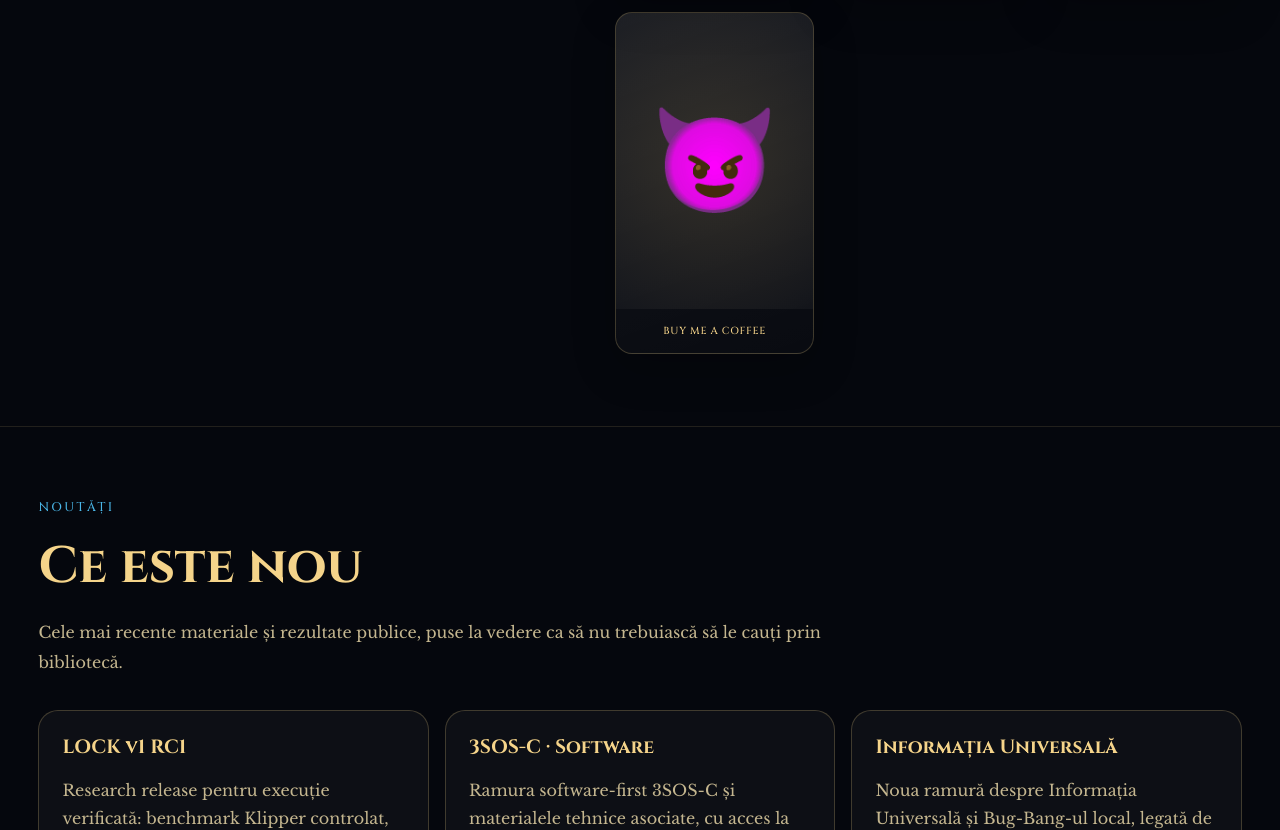
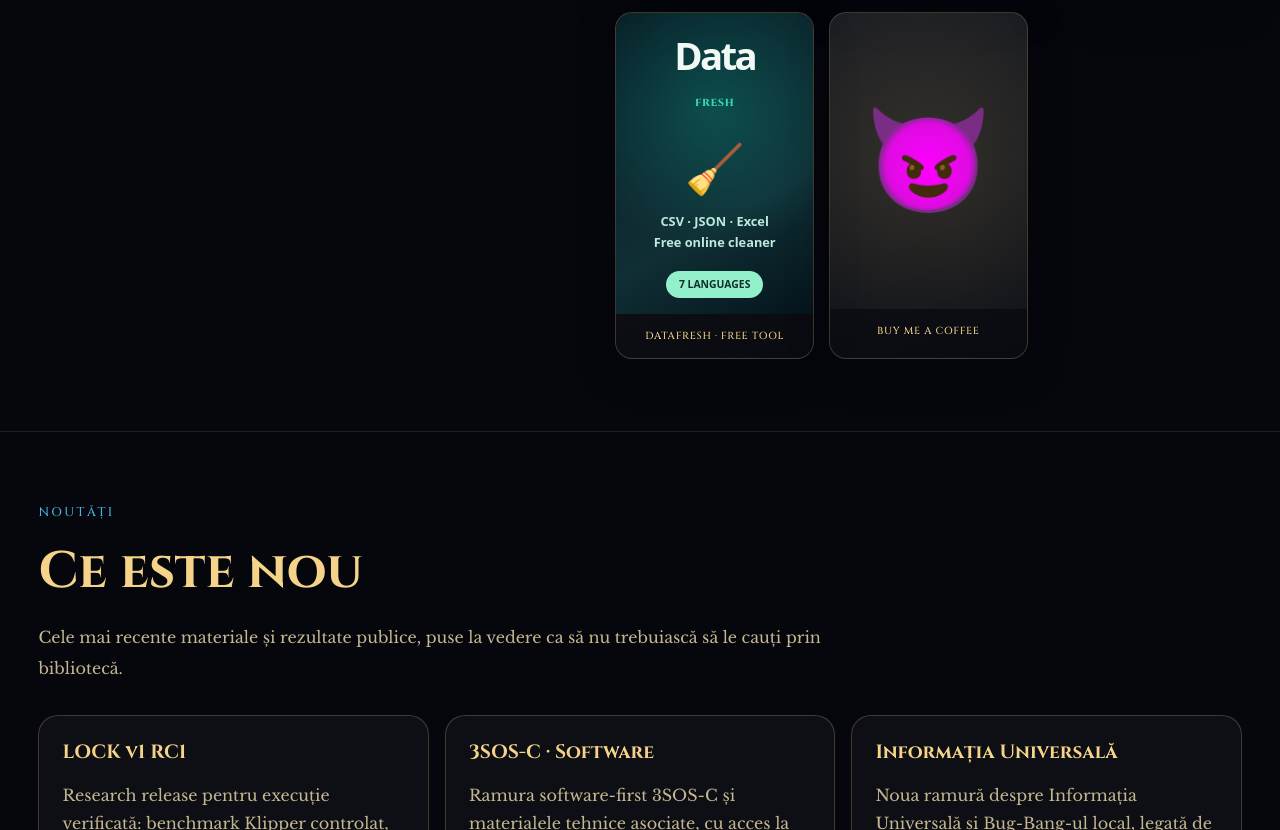
Before and after one commit to presedintero-collab/bug-bang-site, a plain HTML site: page index.html in a window 1280 px wide. Shown: the part 1180-2010 px from the top of the page. Drawn offline with nearby package versions, Linux system fonts and the light colour scheme.

Commit message:
Feature DataFresh alongside books on TwistPhysics homepage

```diff
--- a/index.html
+++ b/index.html
@@ -23,7 +23,7 @@
   <script>window.dataLayer=window.dataLayer||[];function gtag(){dataLayer.push(arguments)}gtag('js',new Date());gtag('config','G-HJ1QGYTL9J');</script>
 </head>
 <body>
-  <nav class="nav"><div class="wrap nav-inner"><a class="brand" href="/">THEO C. VIRTH</a><div class="links"><a href="bug-bang-en.html">EN</a><a href="/">RO</a><a href="navigation.html">Hub</a><a href="system-map.html">Hartă</a><a href="technical-library.html">Axa tehnică</a><a href="3sos-c.html">3SOS-C</a><a href="#noutati">Noutăți</a><a href="biblioteca.html">Biblioteca</a></div></div></nav>
+  <nav class="nav"><div class="wrap nav-inner"><a class="brand" href="/">THEO C. VIRTH</a><div class="links"><a href="bug-bang-en.html">EN</a><a href="/">RO</a><a href="navigation.html">Hub</a><a href="system-map.html">Hartă</a><a href="technical-library.html">Axa tehnică</a><a href="3sos-c.html">3SOS-C</a><a href="#noutati">Noutăți</a><a href="biblioteca.html">Biblioteca</a><a href="datafresh.html">DataFresh</a></div></div></nav>
   <main>
     <header class="hero"><div class="wrap hero-grid">
       <div class="intro">
@@ -43,6 +43,15 @@
         <a class="book" href="https://drive.usercontent.google.com/download?id=19bTnZtVBYiHGRFfaPup5at6N0tU5Wtzy&export=download&confirm=t"><img src="assets/images/covers/kernel-ro.svg" alt="KERNEL 1.618"><span>KERNEL 1.618</span></a>
         <a class="book" href="https://drive.usercontent.google.com/download?id=1JGolfjVkp62bpnfnF3pFQxn6ED9SH0w4&export=download&confirm=t"><img src="assets/images/covers/tpn-ro.svg" alt="TPN(n)"><span>TPN(n)</span></a>
         <a class="book" href="pdf-viewer.html?file=assets/files/informatia-universala-bug-bang-local-ro-web.pdf"><img src="assets/images/covers/informatia-universala-bug-bang-local-ro.png" alt="Informația Universală și Bug-Bang-ul local"><span>Informația Universală</span></a>
+        <a class="book" href="datafresh.html" aria-label="DataFresh — Free file cleaner, CSV, JSON and Excel">
+          <div style="width:100%;aspect-ratio:2/3;display:flex;flex-direction:column;align-items:center;justify-content:center;gap:1.2rem;background:radial-gradient(circle at 50% 32%,rgba(16,167,147,.3),transparent 63%),linear-gradient(150deg,#071e26,#102e35 65%,#05141b);padding:1rem;">
+            <div style="font-family:system-ui,sans-serif;font-size:clamp(2rem,3vw,3rem);font-weight:850;letter-spacing:-.07em;color:#f1f9f6;">Data<span style="color:#38d9b3;">Fresh</span></div>
+            <div style="font-family:system-ui,sans-serif;font-size:3rem;line-height:1;">🧹</div>
+            <div style="font:600 .8rem/1.6 system-ui,sans-serif;color:#bce9dc;text-align:center;">CSV · JSON · Excel<br>Free online cleaner</div>
+            <div style="font:700 .65rem/1.5 system-ui,sans-serif;color:#122e2c;background:#92f0ca;border-radius:50px;padding:.35rem .8rem;">7 LANGUAGES</div>
+          </div>
+          <span>DATAFRESH · FREE TOOL</span>
+        </a>
         <a class="book" href="https://buymeacoffee.com/Theocwirth" target="_blank" rel="noopener" aria-label="Buy me a coffee">
           <div style="width:100%;aspect-ratio:2/3;display:grid;place-items:center;background:radial-gradient(circle at center,rgba(245,212,138,.16),rgba(255,255,255,.035));font-size:clamp(4.8rem,8vw,7.2rem);line-height:1;">😈</div>
           <span>Buy me a coffee</span>
```
